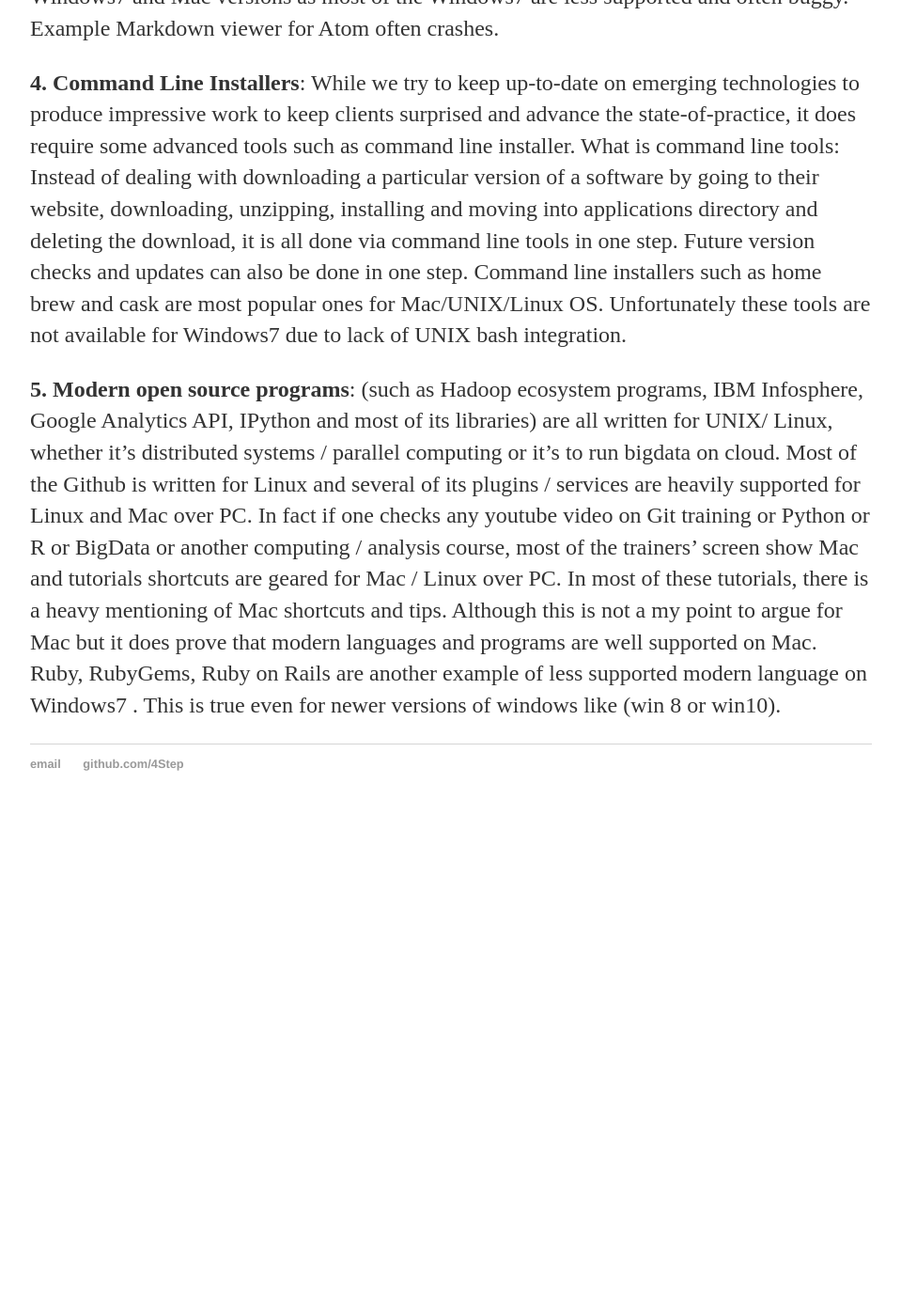
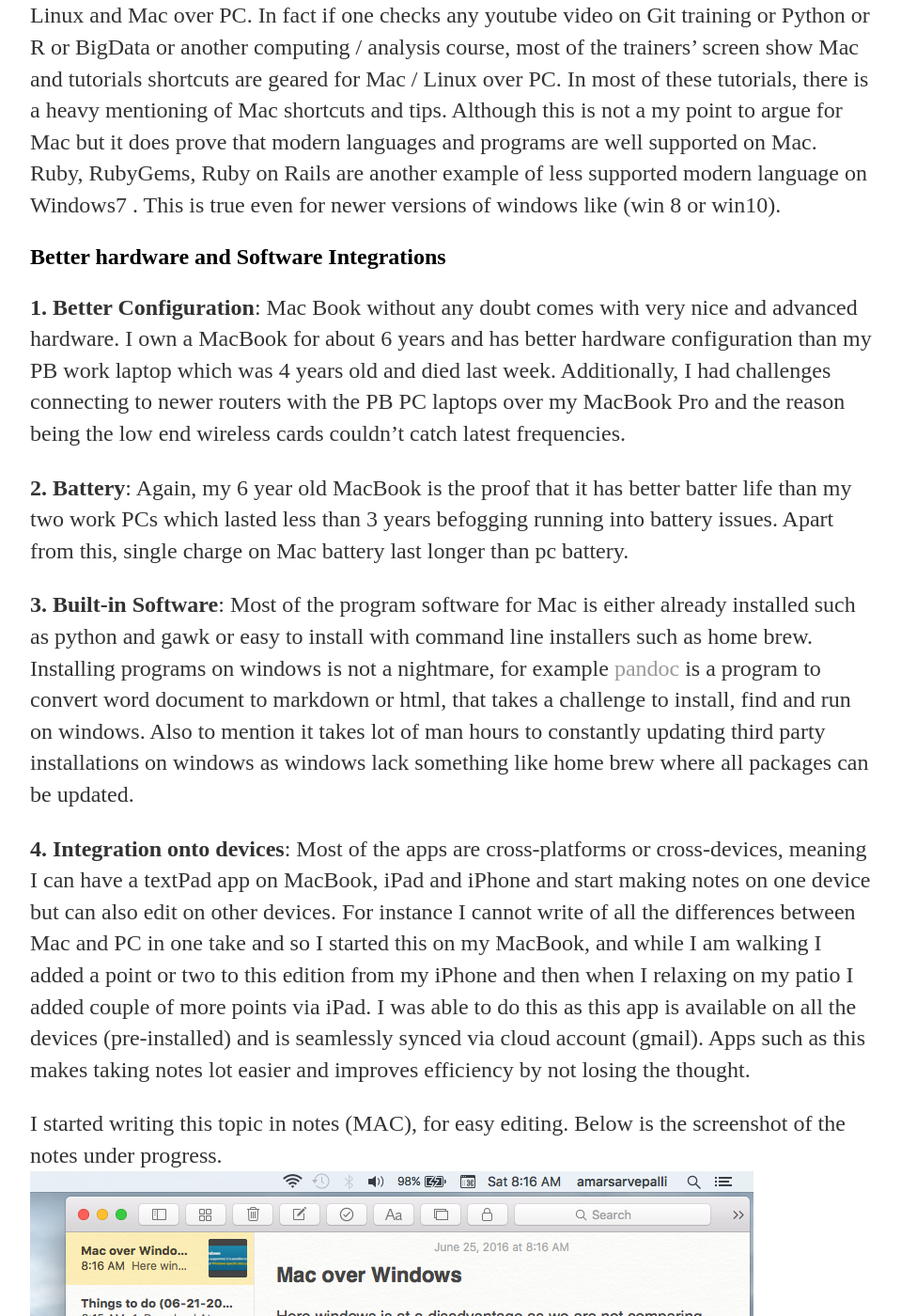
Before and after one commit to 4Step/4Step.github.io, a Jekyll site: the page built from _posts/2016-06-25-mac-vs-windows.md, in a window 1280 px wide and 1400 px high, scrolled down 1962 px. Shown: the whole window at 94% size, without its empty margins (160-1119 px from the left). Built offline with Jekyll 4.4.1, drawn with Linux system fonts in a browser that asks for light colours; before the commit the page ends 2842 px from its top, so only the background shows below that; some of the changed text lies outside the part shown.

```diff
--- a/_posts/2016-06-25-mac-vs-windows.md
+++ b/_posts/2016-06-25-mac-vs-windows.md
@@ -6,14 +6,12 @@
 
 As we can see, name "Windows7" itself is boring, clearly shows lack of passion towards the product. Can't they name something like "reVista" (as in redo of Vista).
 
-I started writing this topic in notes (MAC), for easy editing. Below is the screenshot of the notes under progress.
-![Mac Notes]({{ site.url }}/assets/Mac_over_windows.png)
 
 ## Mac over Windows (El Capitan vs Windows7)
 
 Here windows is at a disadvantage as we are not comparing latest windows (win 8 or 10) to latest Mac. If we are to compare windows 10 to latest Mac the overall differences maybe fewer or even down to one or two thighs such as UNIX shell and overall app integration on Mac. But since the windows OS at work is win7, there are more differences. Well it’s unfair to compare almost 6 year old win7 (using since 2010) to latest El Capitan Mac OS which is hardly a year old.
 
-## A. Modern open source software is built and supported for Mac / Linux over PC.
+## Modern open source software is built and supported for Mac / Linux over PC.
 The following are a few programs that I use daily at work.
 
 **1. Jekyll** - A static website built from Github pages doesn’t officially support windows.. here is what Jekyll websites states:
@@ -26,3 +24,16 @@
 **4. Command Line Installers**: While we try to keep up-to-date on emerging technologies to produce impressive work to keep clients surprised and advance the state-of-practice, it does require some advanced tools such as command line installer. What is command line tools: Instead of dealing with downloading a particular version of a software by going to their website, downloading, unzipping, installing and moving into applications directory and deleting the download, it is all done via command line tools in one step. Future version checks and updates can also be done in one step.  Command line installers such as home brew and cask are most popular ones for Mac/UNIX/Linux OS. Unfortunately these tools are not available for Windows7 due to lack of UNIX bash integration.
 
 **5. Modern open source programs**: (such as  Hadoop ecosystem programs, IBM Infosphere, Google Analytics API, IPython and most of its libraries) are all written for UNIX/ Linux, whether it’s distributed systems / parallel computing or it’s to run bigdata on cloud. Most of the Github is written for Linux and several of its plugins / services are heavily supported for Linux and Mac over PC. In fact if one checks any youtube video on Git training or Python or R or BigData or another computing / analysis course, most of the trainers’ screen show Mac and tutorials shortcuts are geared for Mac / Linux over PC. In most of these tutorials, there is a heavy mentioning of Mac shortcuts and tips. Although this is not a my point to argue for Mac but it does prove that modern languages and programs are well supported on Mac. Ruby, RubyGems, Ruby on Rails are another example of less supported modern language on Windows7 . This is true even for newer versions of windows like (win 8 or win10).
+
+
+## Better hardware and Software Integrations
+**1. Better Configuration**: Mac Book without any doubt comes with very nice and advanced hardware. I own a MacBook for about 6 years and has better hardware configuration than my PB work laptop which was 4 years old and died last week. Additionally, I had challenges connecting to newer routers with the PB PC laptops over my MacBook Pro and the reason being the low end wireless cards couldn’t catch latest frequencies.
+
+**2. Battery**: Again, my 6 year old MacBook is the proof that it has better batter life than my two work PCs which lasted less than 3 years befogging running into battery issues. Apart from this, single charge on Mac battery last longer than pc battery.
+
+**3. Built-in Software**: Most of the program software for Mac is either already installed such as python and gawk or easy to install with command line installers such as home brew. Installing programs on windows is not a nightmare, for example [pandoc](http://pandoc.org/) is a program to convert word document to markdown or html, that takes a challenge to install, find and run on windows. Also to mention it takes lot of man hours to constantly updating third party installations on windows as windows lack something like home brew where all packages can be updated.
+
+**4. Integration onto devices**: Most of the apps are cross-platforms or cross-devices, meaning I can have a textPad app on MacBook, iPad and iPhone and start making notes on one device but can also edit on other devices. For instance I cannot write of all the differences between Mac and PC in one take and so I started this on my MacBook, and while I am walking I added a point or two to this edition from my iPhone and then when I relaxing on my patio I added couple of more points via iPad. I was able to do this as this app is available on all the devices (pre-installed) and is seamlessly synced via cloud account (gmail). Apps such as this makes taking notes lot easier and improves efficiency by not losing the thought.
+
+I started writing this topic in notes (MAC), for easy editing. Below is the screenshot of the notes under progress.
+![Mac Notes]({{ site.url }}/assets/Mac_over_windows.png)
```
